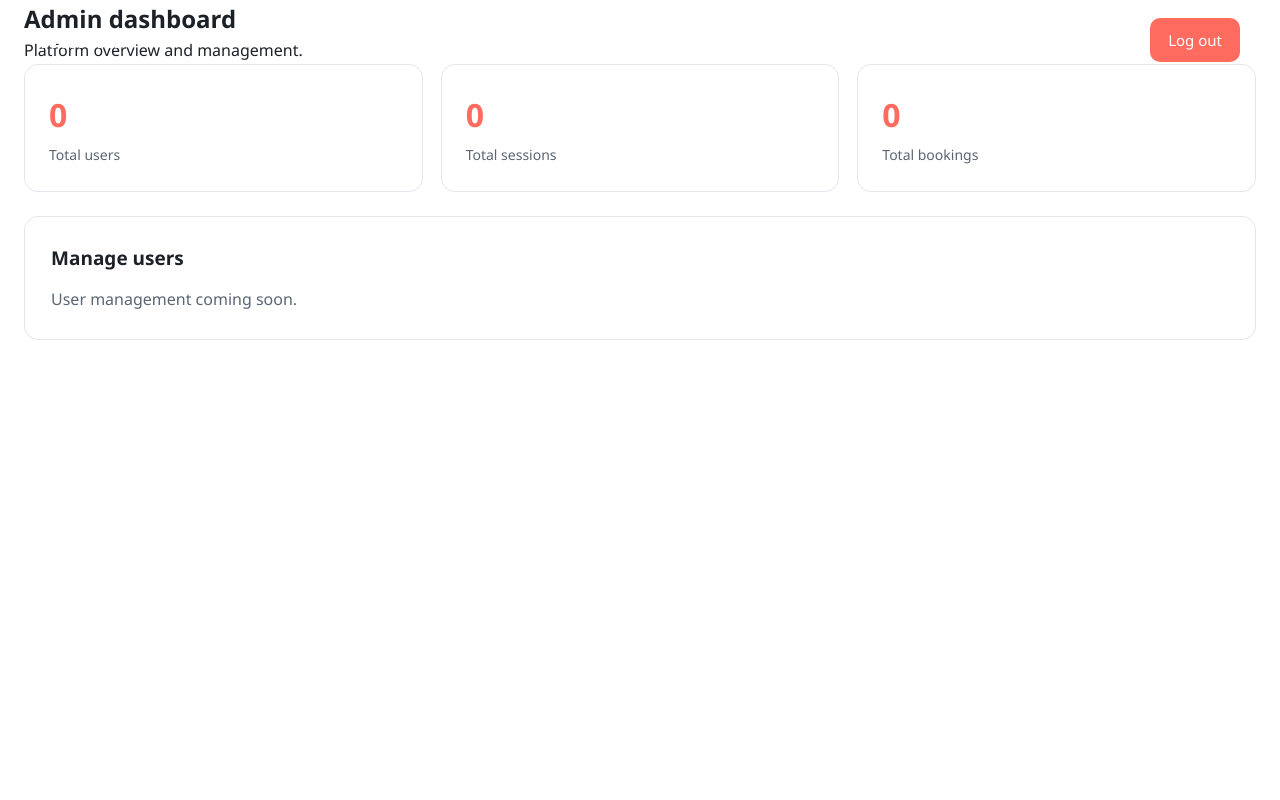
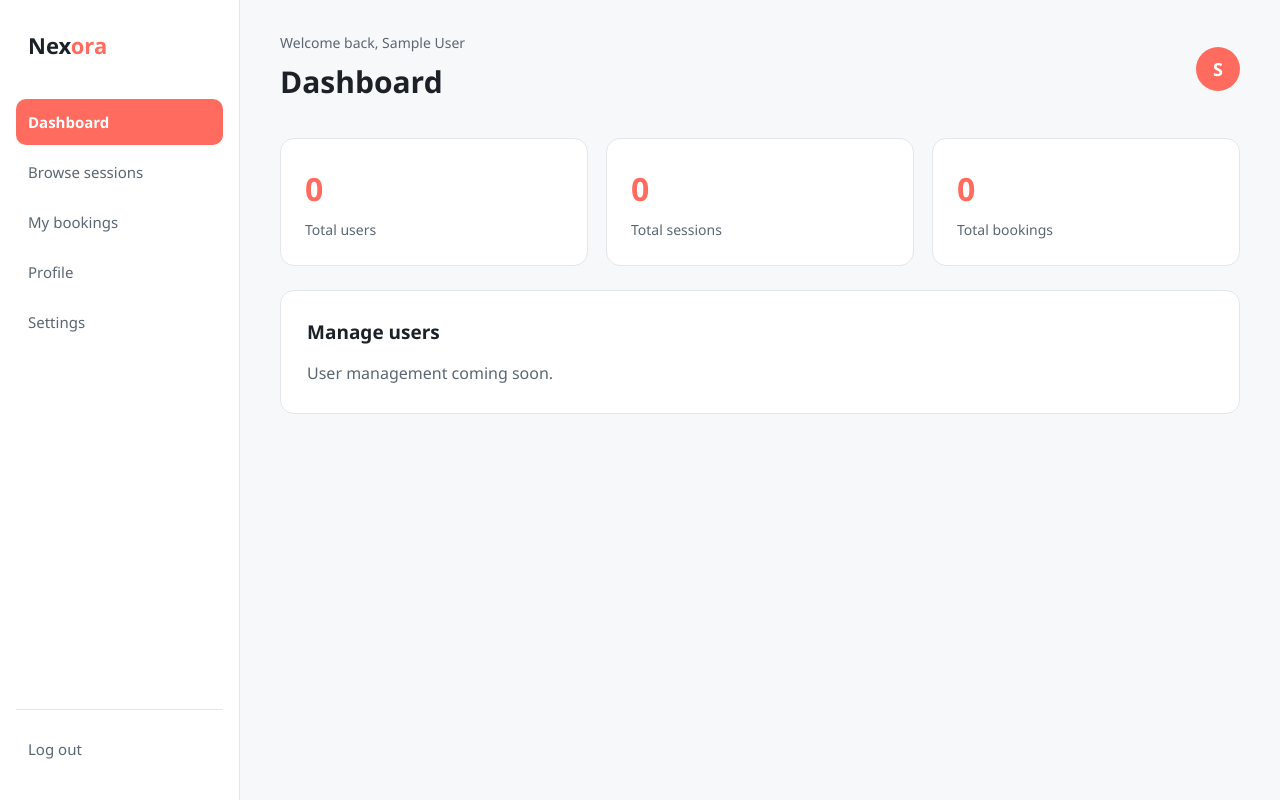
Before and after one commit to ANishKatwal08/Nexora, a Flask app: page /dashboard in a window 1280 px wide. Run offline with Flask 3, Linux system fonts and the light colour scheme; the visitor is signed in with stand-in values (Sample User, id 1); parts of the project's set-up code (start-up, migrations or seed data) failed here and were passed over.

Commit message:
Added sidebar dashboard and profile with photo upload

```diff
--- a/app/__init__.py
+++ b/app/__init__.py
@@ -2,6 +2,7 @@ from flask import Flask, render_template, session, request, abort
 from config import Config
 from app.database import create_tables
 import secrets
+import os
 
 
 def create_app():
@@ -9,6 +10,9 @@ def create_app():
     app.config.from_object(Config)
 
     create_tables()
+
+    # Make sure the uploads folder exists
+    os.makedirs(app.config["UPLOAD_FOLDER"], exist_ok=True)
 
     # Make a CSRF token available, creating one per session if needed
     def get_csrf_token():
@@ -35,8 +39,8 @@ def create_app():
     from app.routes.dashboardRoutes import bp as dashboard_bp
     app.register_blueprint(dashboard_bp)
 
-    from app.routes.dashboardRoutes import bp as dashboard_bp
-    app.register_blueprint(dashboard_bp)
+    from app.routes.profileRoutes import bp as profile_bp
+    app.register_blueprint(profile_bp)
 
     @app.route("/")
     def home():
--- a/app/templates/dashboard/admin.html
+++ b/app/templates/dashboard/admin.html
@@ -1,14 +1,10 @@
-{% extends "base.html" %}
+{% extends "dash_base.html" %}
+{% set active = 'dashboard' %}
 
 {% block title %}Admin dashboard{% endblock %}
+{% block page_title %}Dashboard{% endblock %}
 
-{% block content %}
-<section class="dash container">
-    <div class="dash-head">
-        <h1>Admin dashboard</h1>
-        <p>Platform overview and management.</p>
-    </div>
-
+{% block dash_content %}
 <div class="dash-stats">
     <div class="dash-stat">
         <div class="dash-stat-num">0</div>
@@ -28,5 +24,4 @@
     <h2>Manage users</h2>
     <p class="dash-empty">User management coming soon.</p>
 </div>
-</section>
 {% endblock %}
--- a/app/templates/dashboard/profile.html
+++ b/app/templates/dashboard/profile.html
@@ -7,6 +7,7 @@
 {% block dash_content %}
 <div class="dash-panel profile-panel">
     <form method="POST" action="{{ url_for('profile.profile_update') }}" enctype="multipart/form-data">
+        <input type="hidden" name="csrf_token" value="{{ csrf_token() }}">
 
         <div class="profile-photo-row">
             <div class="profile-photo">
```
Also changed, not shown: app/templates/dashboard/mentor.html (+4 -9 lines). Lines whose indentation alone changed are shown as unchanged.
